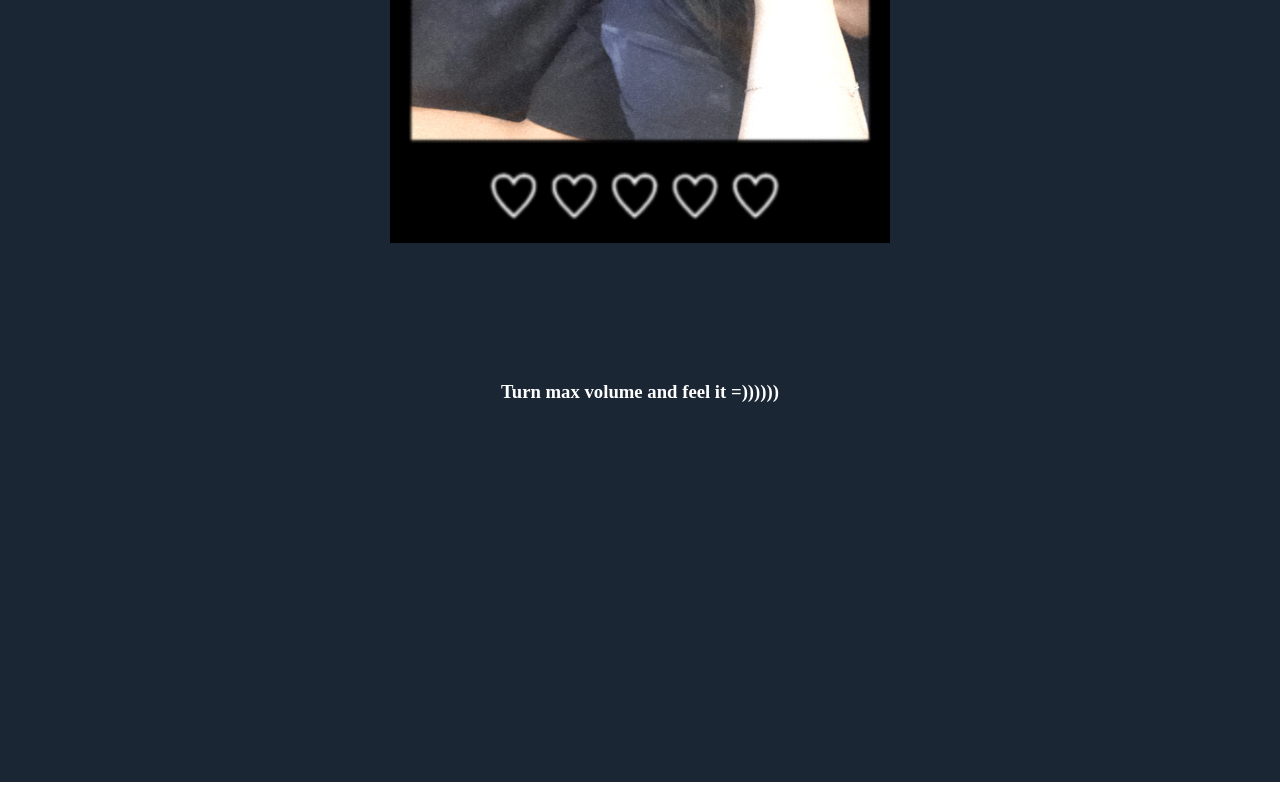
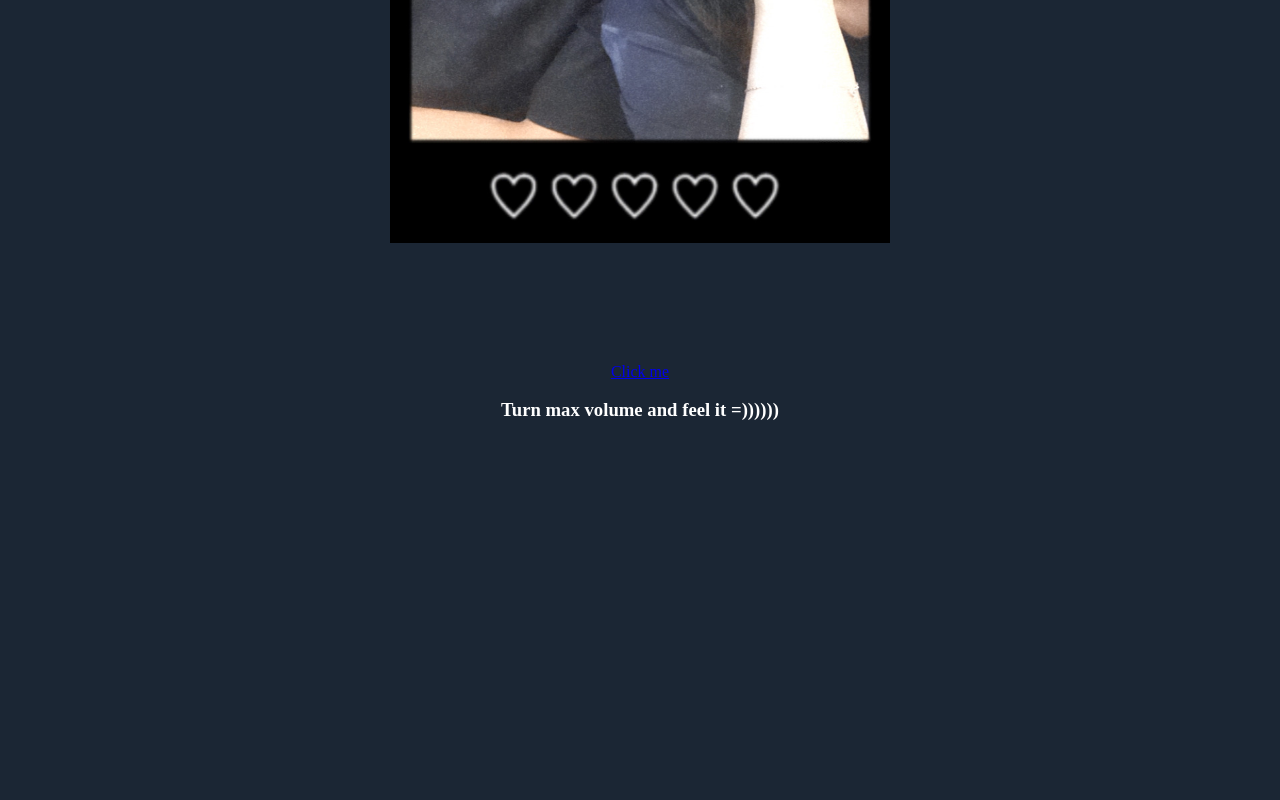
Before and after one commit to HaoNguyen2311/our-moment, a React (Create React App) app: page / in a window 1280 px wide. Shown: the part 784-1584 px from the top of the page. Built offline with nearby package versions, Linux system fonts and the light colour scheme.

Commit message:
try video

```diff
--- a/src/components/VideoSection/VideoSection.js
+++ b/src/components/VideoSection/VideoSection.js
@@ -4,6 +4,7 @@ import "./VideoSection.scss";
 const VideoSection = () => {
   return (
     <div className="video-section">
+      <a href="https://youtu.be/pn3-uZtt_N8">Click me</a>
       <h3>Turn max volume and feel it =))))))</h3>
       <ReactPlayer url="https://www.youtube.com/watch?v=pn3-uZtt_N8" />
     </div>
```
